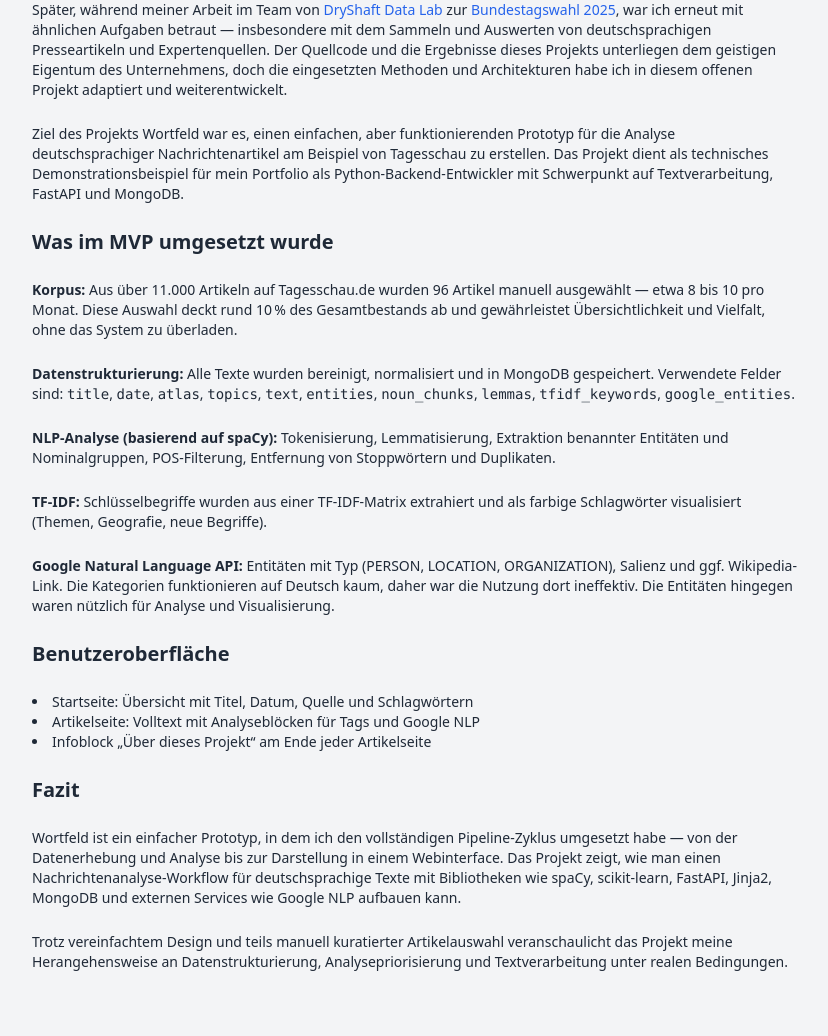
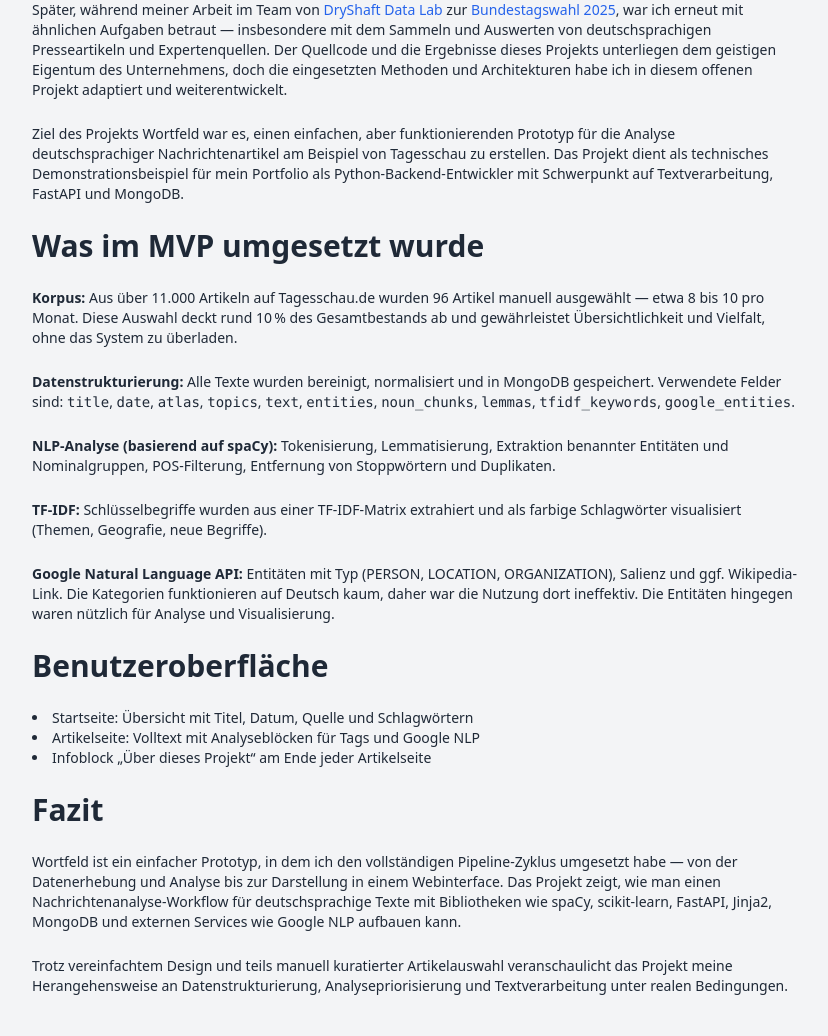
Before and after one commit to alexandr-gessel/wortfeld, a FastAPI app: page /projekt_wortfeld.html in a window 1280 px wide. Shown: the part 380-1416 px from the top of the page, without its empty margins (224-1052 px from the left). Before the commit the page ends 1351 px from the top, so only its background shows below. Run offline with FastAPI, Linux system fonts and the light colour scheme; some libraries are stand-ins or nearby versions.

Commit message:
Update projekt_wortfeld.html

```diff
--- a/app/templates/projekt_wortfeld.html
+++ b/app/templates/projekt_wortfeld.html
@@ -15,9 +15,9 @@
       Zurück zur Übersicht
     </a>
 
-    <h1 class="text-3xl font-bold mb-8">Über das Projekt</h1>
+    <h1 class="text-2xl sm:text-3xl font-bold mb-8">Über das Projekt</h1>
 
-    <div class="space-y-6 text-sm text-gray-800">
+    <div class="space-y-6 text-base sm:text-sm text-gray-800 leading-relaxed">
       <p>
         Dieses Projekt entstand aus praktischer Erfahrung mit der Entwicklung eines Systems zur Beobachtung deutschsprachiger Nachrichtenquellen in einem Analysezentrum (2020–2021), wo ich als Backend-Entwickler tätig war. Damals bestand meine Aufgabe darin, den Prozess der Erhebung, Verarbeitung und Analyse von Nachrichten für Marketingkampagnen von Agrar-Exporteuren aus der GUS zu automatisieren.
       </p>
@@ -31,21 +31,21 @@
         Ziel des Projekts Wortfeld war es, einen einfachen, aber funktionierenden Prototyp für die Analyse deutschsprachiger Nachrichtenartikel am Beispiel von Tagesschau zu erstellen. Das Projekt dient als technisches Demonstrationsbeispiel für mein Portfolio als Python-Backend-Entwickler mit Schwerpunkt auf Textverarbeitung, FastAPI und MongoDB.
       </p>
 
-      <h2 class="text-xl font-semibold mt-8 mb-2">Was im MVP umgesetzt wurde</h2>
+      <h2 class="text-2xl sm:text-3xl font-bold mb-8">Was im MVP umgesetzt wurde</h2>
       <p><strong>Korpus:</strong> Aus über 11.000 Artikeln auf Tagesschau.de wurden 96 Artikel manuell ausgewählt — etwa 8 bis 10 pro Monat. Diese Auswahl deckt rund 10 % des Gesamtbestands ab und gewährleistet Übersichtlichkeit und Vielfalt, ohne das System zu überladen.</p>
       <p><strong>Datenstrukturierung:</strong> Alle Texte wurden bereinigt, normalisiert und in MongoDB gespeichert. Verwendete Felder sind: <code>title</code>, <code>date</code>, <code>atlas</code>, <code>topics</code>, <code>text</code>, <code>entities</code>, <code>noun_chunks</code>, <code>lemmas</code>, <code>tfidf_keywords</code>, <code>google_entities</code>.</p>
       <p><strong>NLP-Analyse (basierend auf spaCy):</strong> Tokenisierung, Lemmatisierung, Extraktion benannter Entitäten und Nominalgruppen, POS-Filterung, Entfernung von Stoppwörtern und Duplikaten.</p>
       <p><strong>TF-IDF:</strong> Schlüsselbegriffe wurden aus einer TF-IDF-Matrix extrahiert und als farbige Schlagwörter visualisiert (Themen, Geografie, neue Begriffe).</p>
       <p><strong>Google Natural Language API:</strong> Entitäten mit Typ (PERSON, LOCATION, ORGANIZATION), Salienz und ggf. Wikipedia-Link. Die Kategorien funktionieren auf Deutsch kaum, daher war die Nutzung dort ineffektiv. Die Entitäten hingegen waren nützlich für Analyse und Visualisierung.</p>
 
-      <h2 class="text-xl font-semibold mt-8 mb-2">Benutzeroberfläche</h2>
+      <h2 class="text-2xl sm:text-3xl font-bold mb-8">Benutzeroberfläche</h2>
       <ul class="list-disc list-inside">
         <li>Startseite: Übersicht mit Titel, Datum, Quelle und Schlagwörtern</li>
         <li>Artikelseite: Volltext mit Analyseblöcken für Tags und Google NLP</li>
         <li>Infoblock „Über dieses Projekt“ am Ende jeder Artikelseite</li>
       </ul>
 
-      <h2 class="text-xl font-semibold mt-8 mb-2">Fazit</h2>
+      <h2 class="text-2xl sm:text-3xl font-bold mb-8">Fazit</h2>
       <p>
         Wortfeld ist ein einfacher Prototyp, in dem ich den vollständigen Pipeline-Zyklus umgesetzt habe — von der Datenerhebung und Analyse bis zur Darstellung in einem Webinterface. Das Projekt zeigt, wie man einen Nachrichtenanalyse-Workflow für deutschsprachige Texte mit Bibliotheken wie spaCy, scikit-learn, FastAPI, Jinja2, MongoDB und externen Services wie Google NLP aufbauen kann.
       </p>
```
